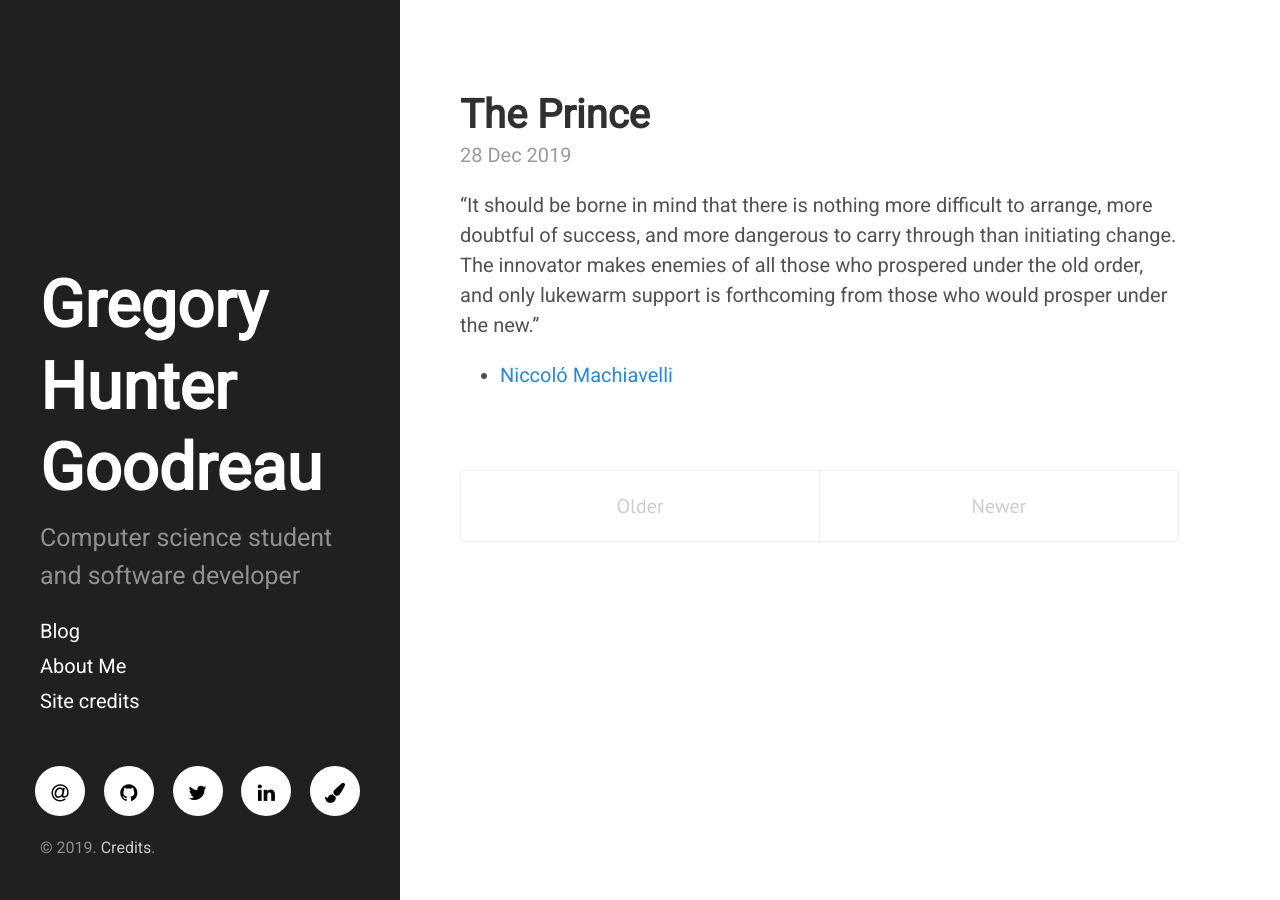
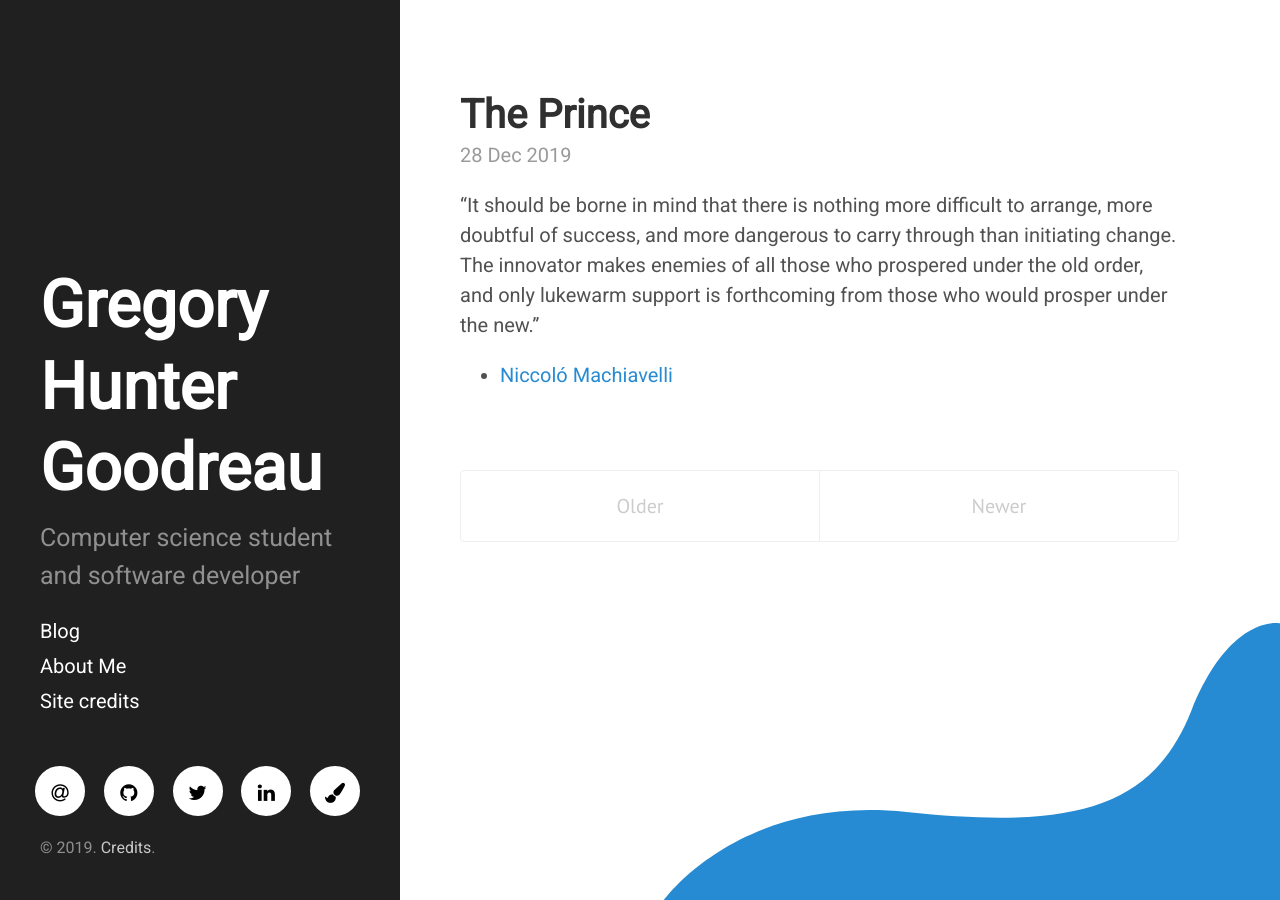
Before and after one commit to ghgoodreau/ghgoodreau.github.io, a Jekyll site: the page built from index.html, in a window 1280 px wide. Built offline with Jekyll 4.4.1, drawn with Linux system fonts in a browser that asks for light colours; the list of posts is cut into pages by our own code.

Commit message:
Update ghg.css

```diff
--- a/public/css/ghg.css
+++ b/public/css/ghg.css
@@ -57,7 +57,7 @@ h2, h3, h4, h5, h6 {
   .main {
      margin-left: 20rem;
      height: 100vh;
-     background: white url('ghgoodreau.github.io/assets/bg.svg') no-repeat bottom right;
+     background: white url('/assets/bg.svg') no-repeat bottom right;
      background-size: 70%;
   }
 }
```
